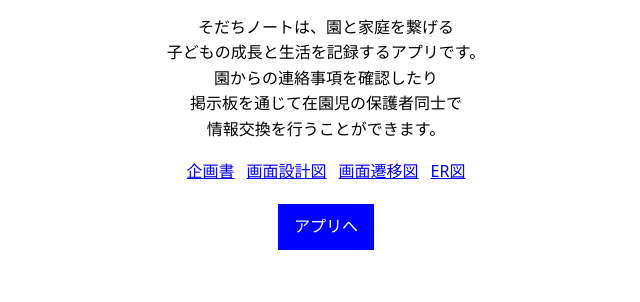
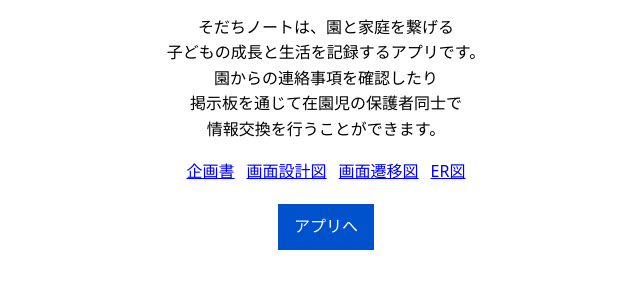
Before and after one commit to mai2130/sodachi_note, a Django app: page / in a window 1280 px wide. Shown: the part 593-895 px from the top of the page, without its empty margins (314-954 px from the left). Run offline with Django 5.2, Linux system fonts and the light colour scheme.

Commit message:
ボタン色変更

```diff
--- a/portfolio/static/portfolio/styles.css
+++ b/portfolio/static/portfolio/styles.css
@@ -2,19 +2,27 @@
 :root {
     --bg: #FAF7F2; /*背景*/
     --text: #2B2B2B; /*文字*/
-    --primary: blue; /*ボタン色*/
+    --primary: #0052cc; /*ボタン色*/
     color-scheme: light;
 }
 * { box-sizing: border-box; }
 html, body {margin:0; padding:0; }
-
 body{
     font-family: system-ui, -apple-system, "Segoe UI",Roboto, "Noto Sans JP", sans-serif;
     line-height: 1.6;
 }
 /*レイアウト*/
-.container { max-width: 760px; margin: 32px auto; padding:0 16px; }
-.page-title { text-align: center; margin:0 0 16px; font-size: 1.6rem; font-weight: 700; }
+.container {
+    max-width: 760px;
+    margin: 32px auto;
+    padding:0 16px;
+}
+.page-title {
+    text-align: center;
+    margin:0 0 16px;
+    font-size: 1.6rem;
+    font-weight: 700;
+}
 .cta { text-align: center; }
 .summary { text-align: center;}
 .phone-gallery {
@@ -23,37 +31,31 @@ body{
     justify-content: center;
     gap: 5px 5px;
 }
-
 .phone-shot {
     width: 140px;
     aspect-ratio: 9 / 16;
     overflow: hidden;
 }
-
 .phone-shot:nth-child(3) {
     grid-column: 1 / 3;
     justify-self: center;
 }
-
 .phone-shot img {
     width: 100%;
     height: 100%;
     object-fit: contain;
     display: block;
 }
-
 /*カード*/
 .card{
     background: #fff;
 }
-
 .doc-links{
     display: flex;
     flex-wrap: nowrap;
     justify-content: center;
     gap: 12px;
 }
-
 /*ボタン*/
 .btn-primary {
     display: inline-block;
```
Also changed, not shown: portfolio/static/board.png (renamed from portfolio/static/portfolio/board.png), portfolio/static/home.png (renamed from portfolio/static/portfolio/home.png), portfolio/static/notice.png (renamed from portfolio/static/portfolio/notice.png), portfolio/static/senizu.drawio.svg (renamed from portfolio/static/portfolio/senizu.drawio.svg), 5 other files.
